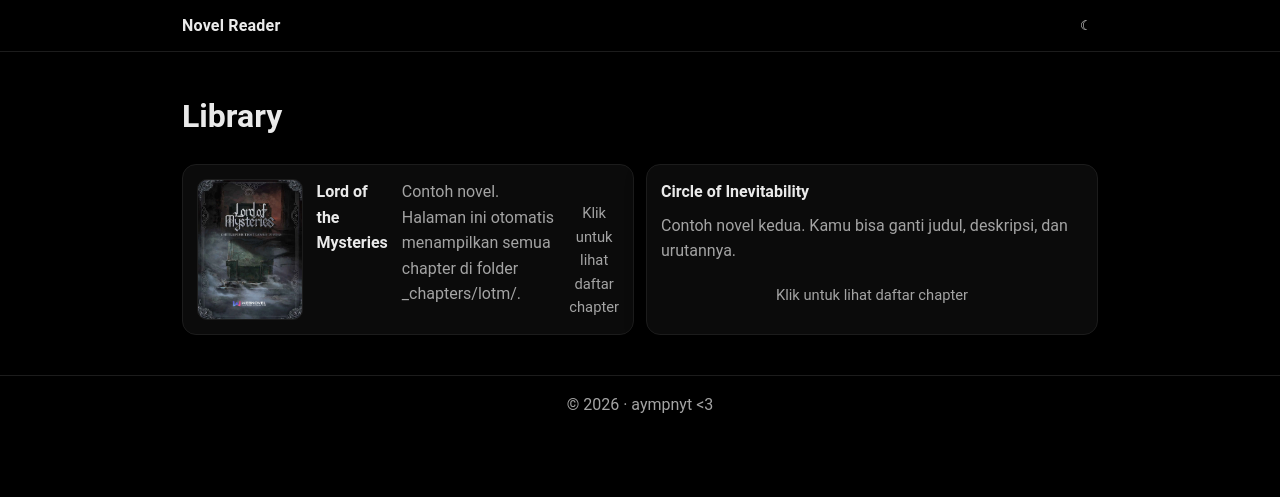
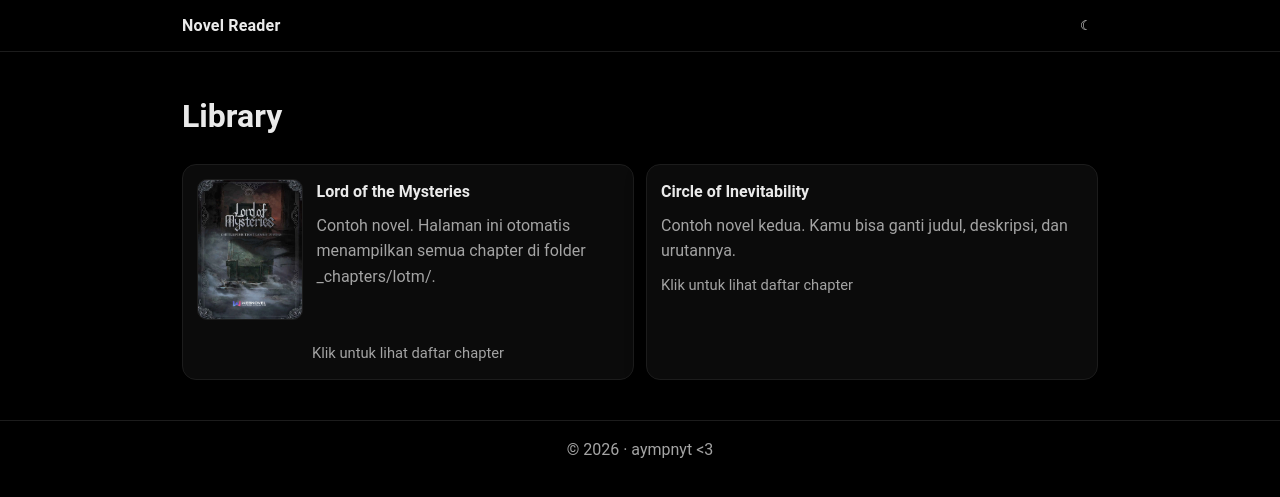
Before and after one commit to mumimoi/mumimoi.github.io, a Jekyll site: the page built from index.md, in a window 1280 px wide. Shown: the top 497 px of the page. Built offline with Jekyll 4.4.1, drawn with Linux system fonts in a browser that asks for light colours.

Commit message:
Update main.css

```diff
--- a/assets/css/main.css
+++ b/assets/css/main.css
@@ -285,29 +285,30 @@ code {
   margin-bottom: 12px;
 }
 
-.novel-card.has-cover{
-  display: flex;
-  align-items: stretch;
-  gap: 14px;
-}
-
-.novel-card-body{
-  display: flex;
-  flex-direction: column;
-  flex: 1 1 auto;
-  min-width: 0;
+.novel-card.has-cover .novel-card-body{
+  display: contents;
 }
 
 .novel-card.has-cover .novel-cover{
-  flex: 0 0 clamp(72px, 25%, 110px);
-  width: clamp(72px, 25%, 110px);
-  margin-bottom: 0;
+  float: left;
+  width: clamp(84px, 25%, 120px);
+  height: auto;
+  aspect-ratio: 3 / 4;
+  object-fit: cover;
+  margin: 0 14px 12px 0;
 }
 
-.novel-card-meta{
-  margin-top: auto;
+.novel-card.has-cover .novel-card-meta{
+  display: block;
+  clear: both;
   text-align: center;
   padding-top: 10px;
+}
+
+.novel-card.has-cover::after{
+  content: "";
+  display: block;
+  clear: both;
 }
 
 .novel-header { margin-bottom: 14px; }
```
